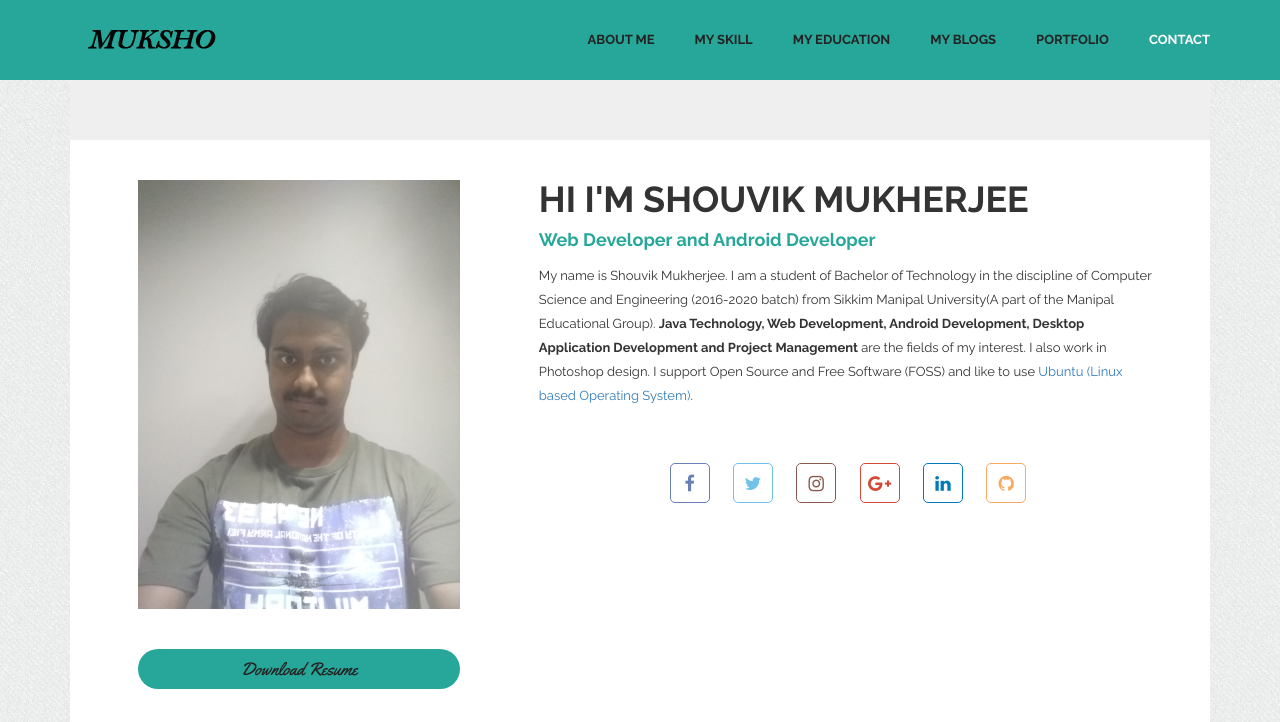
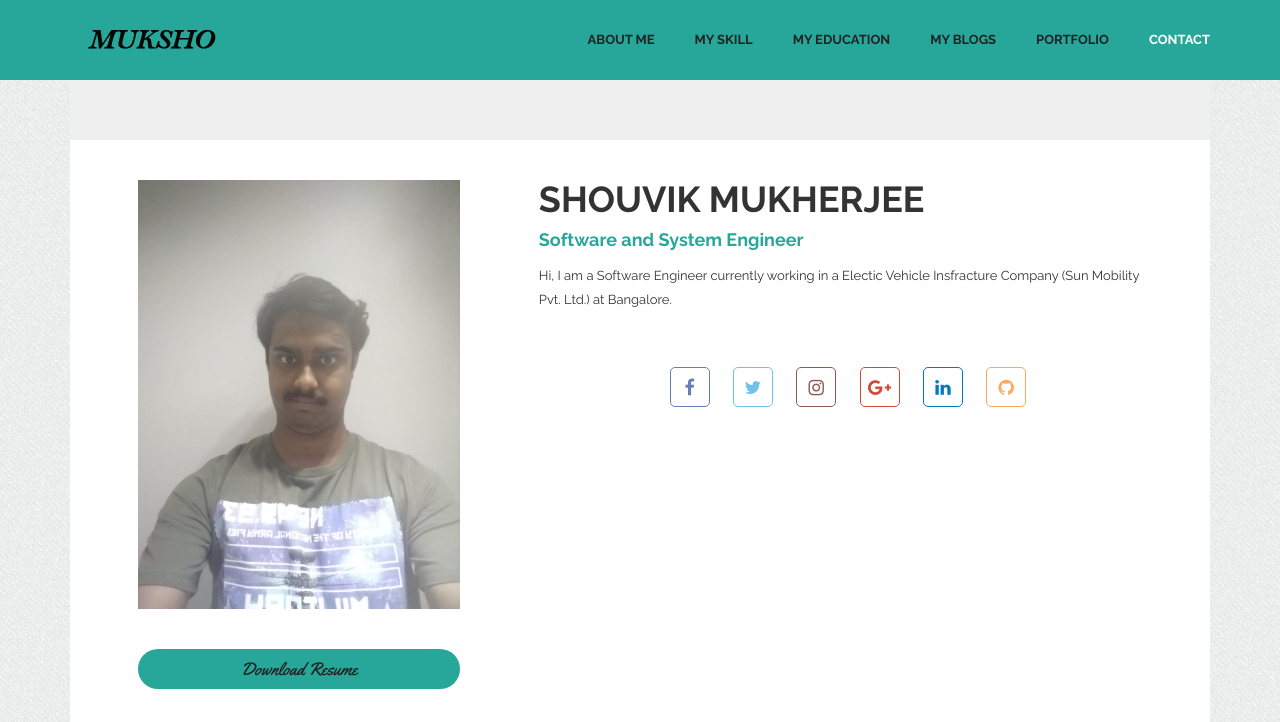
Before and after one commit to muksho/muksho.github.io, a plain HTML site: page index.html in a window 1280 px wide. Shown: the top 722 px of the page. Drawn offline with nearby package versions, Linux system fonts and the light colour scheme; some packages are replaced by stand-ins of ours; files that its build step writes are made by us from their sources; a script that the page names is missing.

Commit message:
Index Page Update

```diff
--- a/index.html
+++ b/index.html
@@ -72,9 +72,12 @@
                         </div>
                         <div class="col-md-7">
                             <div class="row person_details">
-                                <h3>Hi I'm Shouvik Mukherjee</h3>
-                                <h4><span>Web Developer and Android Developer</span></h4>
-                                <p style="padding-bottom: 55px;">My name is Shouvik Mukherjee. I am a student of Bachelor of Technology in the discipline of Computer Science and Engineering (2016-2020 batch) from Sikkim Manipal University(A part of the Manipal Educational Group). <b>Java Technology, Web Development, Android Development, Desktop Application Development and Project Management </b> are the fields of my interest. I also work in Photoshop design. I support Open Source and Free Software (FOSS) and like to use <a href="https://www.ubuntu.com/">Ubuntu (Linux based Operating System)</a>. </p>
+                                <h3>Shouvik Mukherjee</h3>
+                                <h4><span>Software and System Engineer</span></h4>
+                                <p style="padding-bottom: 55px;">
+                                    Hi, I am a Software Engineer currently working in a Electic Vehicle Insfracture Company
+                                    (Sun Mobility Pvt. Ltd.) at Bangalore.
+                                </p>
 
                                 <center>
 	                                <ul class="social_icon">
```
